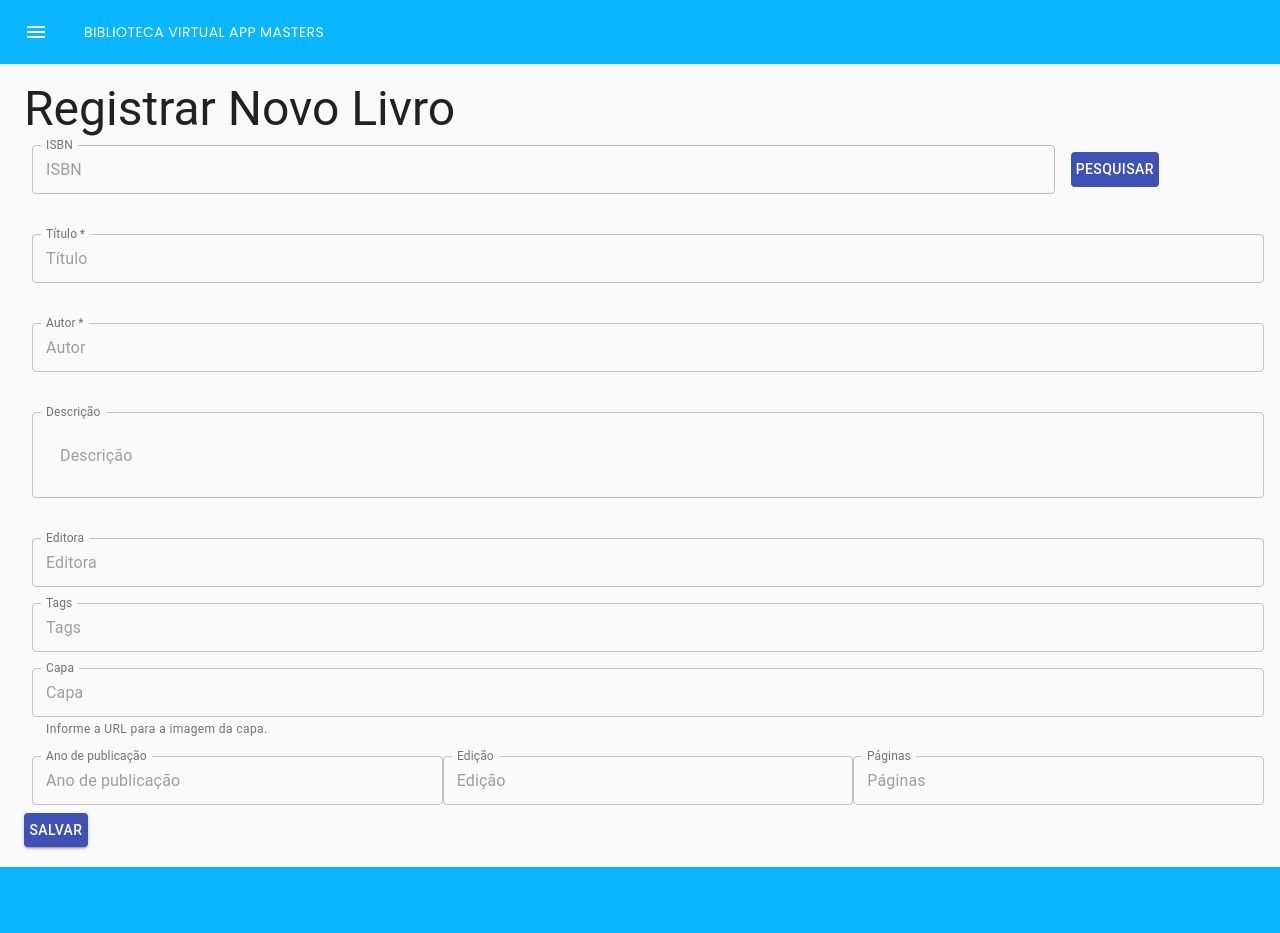
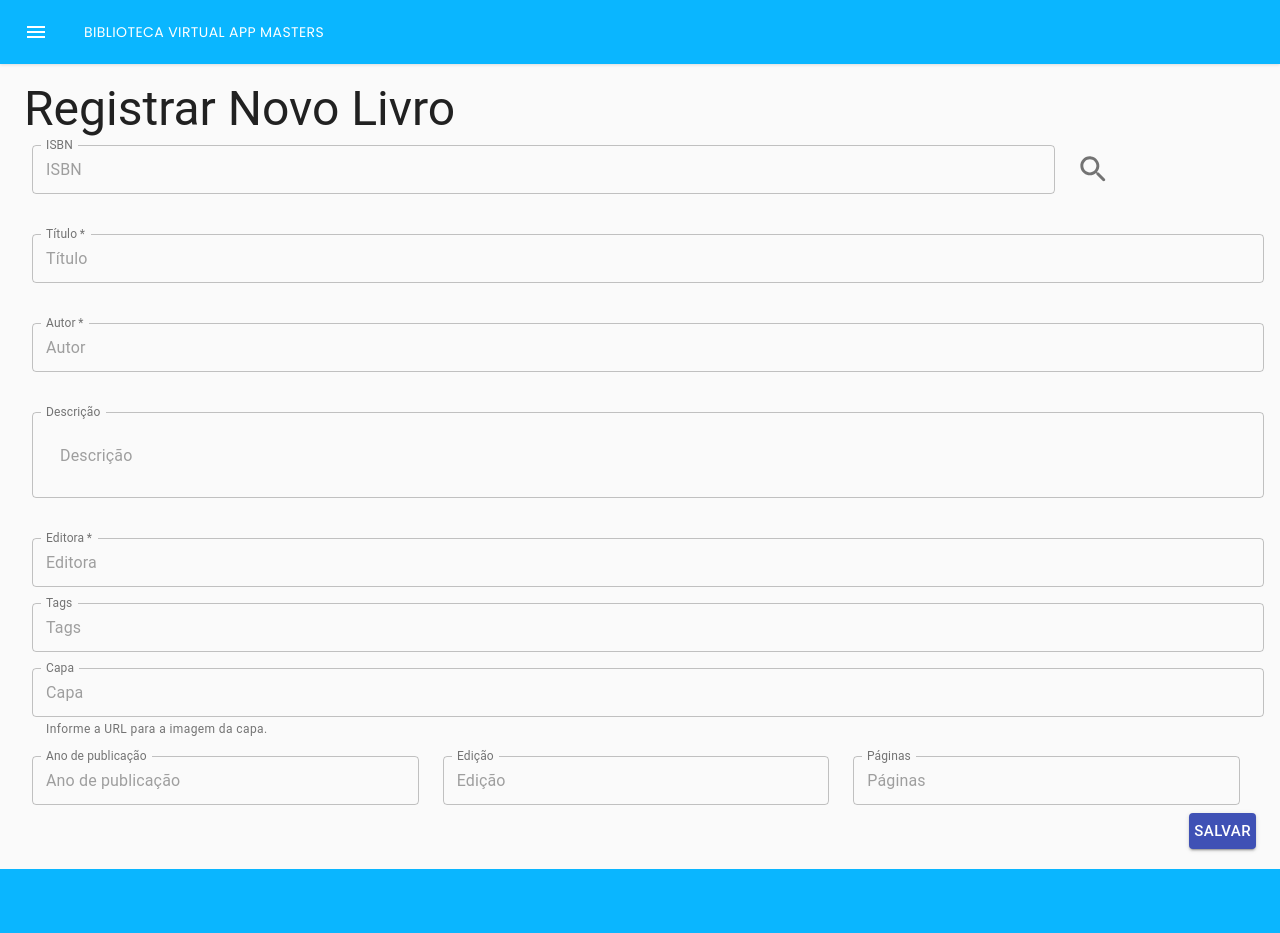
Before and after one commit to app-masters/book-masters, a React (Create React App) app: page /register in a window 1280 px wide. Shown: the top 933 px of the page. Built offline with nearby package versions, Linux system fonts and the light colour scheme.

Commit message:
Change API callback

```diff
--- a/src/RegisterBook.js
+++ b/src/RegisterBook.js
@@ -8,10 +8,12 @@ import {
     DialogContent,
     DialogTitle,
 	Grid,
+    IconButton,
 	makeStyles,
 	TextField,
 	Typography,
 } from '@material-ui/core';
+import { SearchRounded } from '@material-ui/icons';
 import React, { useCallback, useState } from 'react';
 import styled from 'styled-components';
 
@@ -117,7 +119,7 @@ const RegisterBook = () => {
     const [googleBooksInfo, setGoogleBooksInfo] = useState("");
     const [googleBooksResponse, setGoogleBooksResponse] = useState("");
 
-    const [openDialog, setOpenDialog] = useState("");
+    const [openDialog, setOpenDialog] = useState(false);
 
     const handleSubmitRegister = useCallback( (e) => {
         e.preventDefault();
@@ -127,32 +129,44 @@ const RegisterBook = () => {
         const tagsArray = tags.split(';');
 
         /**Adicioná-los ao objeto */
+        const serverBook = JSON.stringify({
+            isbn: ISBN,
+            title,
+            description,
+            autor: authorsArray,
+            editora: editor,
+            tag: tagsArray,
+            img: coverURL,
+            anoPublicacao: year,
+            edicao: edition,
+            status: false,
+        })
+        console.log(serverBook)
 
     },[ISBN, title, description, authors, editor, tags, coverURL,year, edition]);
 
 
 
-    const searchGoogleAPI = () => {
+    const searchGoogleAPI = useCallback(async () => {
 
         setOpenDialog(true)
-        console.log(ISBN)
+        console.log("GoogleAPI")
+
         /** Fetch google API */
-        fetch('https://www.googleapis.com/books/v1/volumes?q=isbn:' + ISBN, {
+        const response = await fetch('https://www.googleapis.com/books/v1/volumes?q=isbn:' + ISBN, {
 			method: 'GET',
         })
-        .then(response => response.json())
-        .then(result => {
-            console.log(result)
-        })
 
-        if(googleBooksResponse.totalItems == 0 ){
-            setGoogleBooksInfo("Erro")
-        } else {
-            setGoogleBooksInfo("Erro")
-
+        if(!response.ok){
+            console.log("Erro ao consumir API")
+            return;
         }
 
-    };
+        const responseData = response.json();
+        console.log(responseData)
+
+
+    }, [ISBN]);
 
     const GoogleInfoDialog = (
         <Dialog open={openDialog} onClose={() => setOpenDialog(false)} aria-labelledby='form-dialog-title'>
@@ -180,7 +194,7 @@ const RegisterBook = () => {
 					<Typography variant='h3'>Registrar Novo Livro</Typography>
 					<form id='book-form'  onSubmit={e => handleSubmitRegister(e)}  autoComplete='off'>
 						<Grid justify="center" alignItems="center" container spacing={3}>
-							<Grid item xs={12} sm={10}>
+							<Grid item xs={10}>
 								<TextField
 									id='form-isbn'
 									label='ISBN'
@@ -197,10 +211,10 @@ const RegisterBook = () => {
 								/>
 							</Grid>
 
-							<Grid item xs={12} sm={2}>
-								<Button variant='contained' color='primary' onClick={searchGoogleAPI} disableElevation>
-									Pesquisar
-								</Button>
+							<Grid item xs={2} >
+                            <IconButton onClick={() => searchGoogleAPI()} aria-label="search" >
+                                <SearchRounded fontSize="large" />
+                            </IconButton>
 							</Grid>
 
                             {GoogleInfoDialog}
@@ -243,7 +257,7 @@ const RegisterBook = () => {
 
 							<Grid item xs={12}>
 								<TextField
-									id='form-title'
+									id='form-description'
 									label='Descrição'
 									style={{ margin: 8 }}
 									placeholder='Descrição'
@@ -260,8 +274,9 @@ const RegisterBook = () => {
 							</Grid>
 							<Grid item xs={12}>
 								<TextField
-									id='form-title'
-									label='Editora'
+									id='form-editor'
+                                    label='Editora'
+                                    required
 									style={{ margin: 8 }}
 									placeholder='Editora'
                                     fullWidth
@@ -308,7 +323,7 @@ const RegisterBook = () => {
 							}}
 							variant='outlined'
 						/>
-						<Grid  justify="center" alignItems="center" container item xs={12}>
+						<Grid  justify="center" alignItems="center" container item xs={12} spacing={3}>
 							<Grid item xs={12} sm={4}>
 								<TextField
 									id='form-year'
@@ -360,8 +375,8 @@ const RegisterBook = () => {
 								/>
 							</Grid>
 						</Grid>
-                        <Grid item xs={12}>
-                            <Button className={useStyles.buttonSubmit} variant='contained' form='book-form' type='submit' color='primary'>
+                        <Grid container item justify="flex-end" xs={12}>
+                            <Button className={useStyles.buttonSubmit} size="large" variant='contained' form='book-form' type='submit' color='primary'>
                                 Salvar
                             </Button>
                         </Grid>
--- a/src/index.js
+++ b/src/index.js
@@ -3,8 +3,8 @@ import ReactDOM from "react-dom";
 import App from "./App";
 
 ReactDOM.render(
-  <React.StrictMode>
+  <React.Fragment>
     <App />
-  </React.StrictMode>,
+  </React.Fragment>,
   document.getElementById("root")
 );
```
